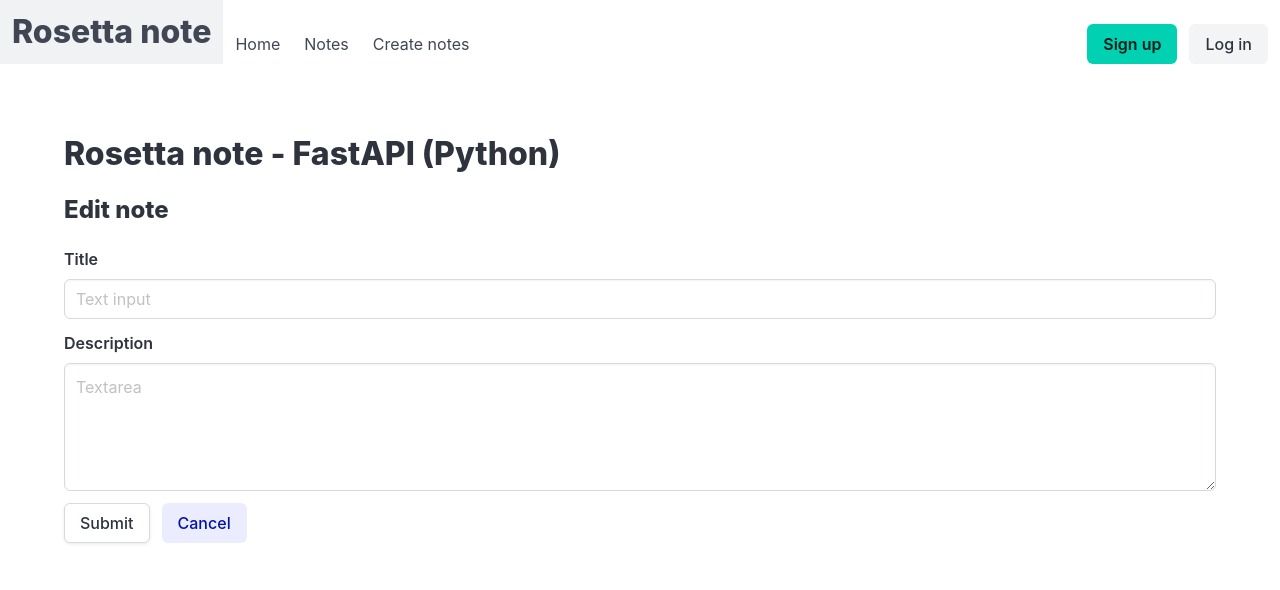
After one commit to 0x00cl/rosetta-note, a FastAPI app: template project/Python/FastAPI/noteapp/templates/note_edit.html in a window 1280 px wide. The commit adds this page. Shown: the top 590 px of the page. Run offline with FastAPI, Linux system fonts and the light colour scheme; the template is opened without the code that fills it, so the values that code supplies are empty.

Commit message:
CHG: Edit notes

```diff
--- a/project/Python/FastAPI/noteapp/main.py
+++ b/project/Python/FastAPI/noteapp/main.py
@@ -55,14 +55,15 @@ def read_notes(request: Request):
         request=request, name="notes_create.html", context={}
     )
 
+
 # Should use DELETE method here instead of a POST if we want to follow Restful practices.
 # But because we aren't using JavaScript (at least yet) HTML only allows "GET" and "POST" methods.
 # So a workaround that limitation is having dedicated endpoints where the verbs are in the url and use "POST" to execute them
 @app.post("/notes/{note_id}/delete", response_class=HTMLResponse)
 def delete_note(request: Request, db: Session = Depends(get_db), note_id: int = 0):
     note_deleted = crud.delete_note(db, note_id)
-    print(note_deleted)
-    return RedirectResponse(f"/notes", status_code=303)
+    return RedirectResponse("/notes", status_code=303)
+
 
 @app.get("/notes/{note_id}/delete", response_class=HTMLResponse)
 def delete_note(request: Request, db: Session = Depends(get_db), note_id: int = 0):
@@ -78,6 +79,33 @@ def delete_note(request: Request, db: Session = Depends(get_db), note_id: int =
         request=request, name="note_delete.html", context={"note": note_info}
     )
 
+
+@app.post("/notes/{note_id}/edit", response_class=HTMLResponse)
+def delete_note(
+    request: Request,
+    db: Session = Depends(get_db),
+    note_id: int = 0,
+    note: Annotated[schemas.NoteCreate, Form()] = {},
+):
+    note_deleted = crud.edit_note(db, note_id, note)
+    return RedirectResponse("/notes", status_code=303)
+
+
+@app.get("/notes/{note_id}/edit", response_class=HTMLResponse)
+def delete_note(request: Request, db: Session = Depends(get_db), note_id: int = 0):
+    note_info = crud.get_note(db, note_id)
+    if note_info is None:
+        return templates.TemplateResponse(
+            request=request,
+            status_code=404,
+            name="404_note.html",
+            context={"note_id": note_id},
+        )
+    return templates.TemplateResponse(
+        request=request, name="note_edit.html", context={"note": note_info}
+    )
+
+
 @app.get("/notes/{note_id}", response_class=HTMLResponse)
 def read_notes(request: Request, db: Session = Depends(get_db), note_id: int = 0):
     note_info = crud.get_note(db, note_id)
--- a/project/Python/FastAPI/noteapp/templates/note.html
+++ b/project/Python/FastAPI/noteapp/templates/note.html
@@ -7,6 +7,7 @@
     <h1 class="title">Rosetta note - FastAPI (Python)</h1>
     <h2 class="title is-4">{{ note.title }}</h2>
     <p class="subtitle">{{ note.description }}</p>
+    <a href="/notes/{{ note.id }}/edit"><button class="button is-link">Edit</button></a>
     <a href="/notes/{{ note.id }}/delete"><button class="button is-danger">Delete</button></a>
   </div>
 </section>
--- /dev/null
+++ b/project/Python/FastAPI/noteapp/templates/note_edit.html
@@ -0,0 +1,35 @@
+{% extends "base.html" %}
+{% block title %}Edit note{% endblock %}
+
+{% block content %}
+<section class="section">
+  <div class="container">
+    <h1 class="title">Rosetta note - FastAPI (Python)</h1>
+    <h2 class="title is-4">Edit note</h2>
+    <form action="/notes/{{ note.id }}/edit" method="post">
+        <div class="field">
+            <label class="label">Title</label>
+            <div class="control">
+                <input class="input" type="text" placeholder="Text input" name="title" id="title" value="{{ note.title }}">
+            </div>
+        </div>
+
+        <div class="field">
+            <label class="label">Description</label>
+            <div class="control">
+            <textarea class="textarea" placeholder="Textarea" name="description" id="description">{{ note.description }}</textarea>
+            </div>
+        </div>
+
+        <div class="field is-grouped">
+            <div class="control">
+            <button type="submit" class="button">Submit</button>
+            </div>
+            <div class="control">
+            <button class="button is-link is-light">Cancel</button>
+            </div>
+        </div>
+    </form>
+  </div>
+</section>
+{% endblock %}
```
Also changed, not shown: project/Python/FastAPI/noteapp/crud.py (+10 -0 lines).
